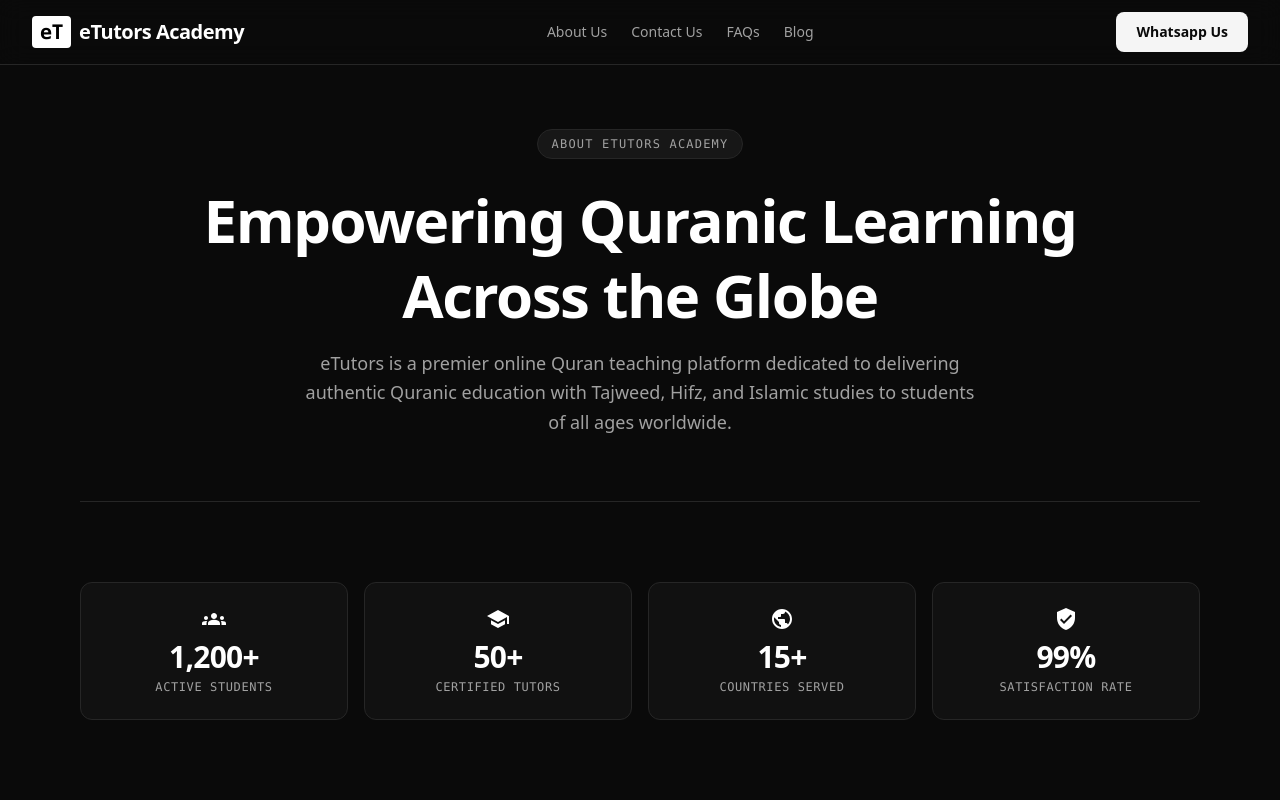
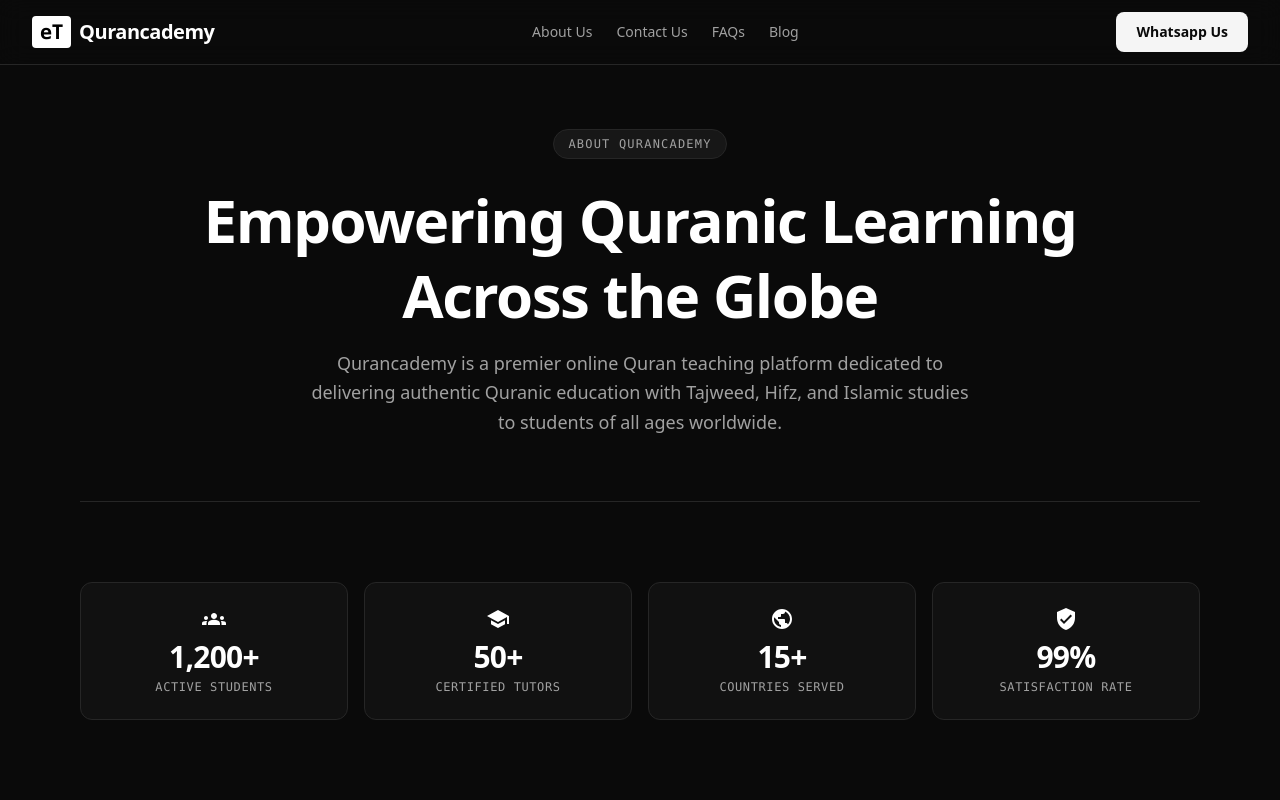
Before and after one commit to KhuramShahzad-5335/qurancademy, a Next.js app: page /about in a window 1280 px wide. Shown: the top 800 px of the page. Built offline with nearby package versions, Linux system fonts and the light colour scheme.

Commit message:
NAME UPDATES....

```diff
--- a/src/app/about/page.tsx
+++ b/src/app/about/page.tsx
@@ -16,8 +16,8 @@
 import TaskAltIcon from '@mui/icons-material/TaskAlt';
 
 export const metadata = {
-  title: "About Us | eTutors Online Quran Academy",
-  description: "Learn about eTutors Online Quran Academy — certified male and female Quran tutors delivering 1-on-1 Tajweed, Qaida, Hifz, and Islamic studies globally.",
+  title: "About Us | Qurancademy",
+  description: "Learn about Qurancademy — certified male and female Quran tutors delivering 1-on-1 Tajweed, Qaida, Hifz, and Islamic studies globally.",
 };
 
 const stats = [
@@ -72,13 +72,13 @@
       {/* 1. Hero Section */}
       <section className="text-center border-b border-neutral-800 pb-16">
         <span className="text-xs font-mono uppercase tracking-widest text-neutral-400 bg-neutral-900 border border-neutral-800 px-3.5 py-1.5 rounded-full inline-block">
-          About eTutors Academy
+          About Qurancademy
         </span>
         <h1 className="text-4xl md:text-6xl font-extrabold text-white mt-6 tracking-tight leading-tight">
           Empowering Quranic Learning <br className="hidden md:block" /> Across the Globe
         </h1>
         <p className="text-neutral-400 text-base md:text-lg mt-4 max-w-2xl mx-auto leading-relaxed">
-          eTutors is a premier online Quran teaching platform dedicated to delivering authentic Quranic education with Tajweed, Hifz, and Islamic studies to students of all ages worldwide.
+          Qurancademy is a premier online Quran teaching platform dedicated to delivering authentic Quranic education with Tajweed, Hifz, and Islamic studies to students of all ages worldwide.
         </p>
       </section>
 
@@ -122,7 +122,7 @@
       {/* 4. Core Values Grid */}
       <section className="space-y-8">
         <div className="text-center">
-          <h2 className="text-3xl font-bold text-white">Why Choose eTutors?</h2>
+          <h2 className="text-3xl font-bold text-white">Why Choose Qurancademy?</h2>
           <p className="text-neutral-400 text-sm mt-2">Built around quality, discipline, and student convenience.</p>
         </div>
 
--- a/src/app/blog/[slug]/page.tsx
+++ b/src/app/blog/[slug]/page.tsx
@@ -21,7 +21,7 @@
   if (!post) return { title: "Post Not Found" };
 
   return {
-    title: `${post.title} | eTutors Quran Academy`,
+    title: `${post.title} | Qurancademy`,
     description: post.excerpt,
   };
 }
@@ -57,7 +57,7 @@
 
         <div className="mt-6 flex items-center justify-between text-xs text-neutral-400 font-mono">
           <span>Written by <strong className="text-neutral-200">{post.author}</strong></span>
-          <span>eTutors Academy Staff</span>
+          <span>Qurancademy Staff</span>
         </div>
       </header>
 
--- a/src/app/blog/page.tsx
+++ b/src/app/blog/page.tsx
@@ -3,7 +3,7 @@
 import { siteConfig } from '../content/site.config';
 
 export const metadata = {
-  title: "Quran Learning Blog & Guides | eTutors Quran Academy",
+  title: "Quran Learning Blog & Guides | Qurancademy",
   description: "Read expert articles on Tajweed, Noorani Qaida, Quran memorization, and online Islamic education.",
 };
 
--- a/src/app/components/common/header.tsx
+++ b/src/app/components/common/header.tsx
@@ -8,7 +8,7 @@
         {/* Brand Logo */}
         <Link href="/" className="text-xl font-bold tracking-tight text-white flex items-center gap-2">
           <span className="bg-white text-black px-2 py-0.5 rounded font-mono">eT</span>
-          eTutors Academy
+          Qurancademy
         </Link>
 
         {/* Navigation Links */}
--- a/src/app/components/contact/locationMap.tsx
+++ b/src/app/components/contact/locationMap.tsx
@@ -2,7 +2,7 @@
   return (
     <div className="w-full h-96 rounded-xl overflow-hidden border border-neutral-800 bg-neutral-900">
       <iframe
-        title="eTutors Location Map"
+        title="Qurancademy Location Map"
         src="https://www.google.com/maps/embed?pb=!1m14!1m12!1m3!1d6806.366763541592!2d74.30532898913562!3d31.46414126432159!2m3!1f0!2f0!3f0!3m2!1i1024!2i768!4f13.1!5e0!3m2!1sen!2s!4v1788627775956!5m2!1sen!2s"
         width="100%"
         height="100%"
--- a/src/app/contact/page.tsx
+++ b/src/app/contact/page.tsx
@@ -82,7 +82,7 @@
           Get In Touch
         </span>
         <h1 className="text-4xl md:text-5xl font-extrabold text-white mt-4 tracking-tight">
-          Contact eTutors Academy
+          Contact Qurancademy
         </h1>
         <p className="text-neutral-400 text-sm md:text-base mt-3 max-w-xl mx-auto leading-relaxed">
           Have questions about our 1-on-1 Quran classes or need to schedule a free trial demo? Send us a message or chat with us directly on Whatsapp.
@@ -116,7 +116,7 @@
 
             {/* Email */}
             <a
-              href="mailto:support@etutors.pk"
+              href="mailto:support@qurancademy.pk"
               className="flex items-start gap-4 p-3 bg-neutral-800/50 hover:bg-neutral-800 border border-neutral-700/60 rounded-lg transition-colors group"
             >
               <div className="p-2.5 bg-neutral-800 rounded-lg text-white group-hover:scale-105 transition-transform">
@@ -124,7 +124,7 @@
               </div>
               <div>
                 <span className="text-xs font-mono text-neutral-400 uppercase tracking-wider block">Email Address</span>
-                <span className="text-sm font-semibold text-white">support@etutors.pk</span>
+                <span className="text-sm font-semibold text-white">support@qurancademy.pk</span>
               </div>
             </a>
 
@@ -157,7 +157,7 @@
               <span>Headquarters</span>
             </div>
             <p className="text-neutral-400 text-xs leading-relaxed">
-              eTutors Online Quran Academy, Pakistan & Global Distance Learning Operations.
+              Qurancademy Online Quran Academy, Pakistan & Global Distance Learning Operations.
             </p>
           </div>
 
--- a/src/app/content/site.config.ts
+++ b/src/app/content/site.config.ts
@@ -15,7 +15,7 @@
 }
 
 export const siteConfig = {
-  name: "eTutors Quran Academy",
+  name: "Qurancademy",
   tagline: "Learn Quran Online with Certified Male & Female Teachers",
   whatsappNumber: "+92 347 1713760",
   whatsappLink:
--- a/src/app/faqs/page.tsx
+++ b/src/app/faqs/page.tsx
@@ -4,7 +4,7 @@
 
 
 export const metadata = {
-  title: "Frequently Asked Questions | eTutors Quran Academy",
+  title: "Frequently Asked Questions | Qurancademy",
   description: "Find answers about our 1-on-1 online Quran classes, teachers, and scheduling.",
 };
 
--- a/src/app/layout.tsx
+++ b/src/app/layout.tsx
@@ -15,8 +15,8 @@
 });
 
 export const metadata: Metadata = {
-  title: "eTutors Academy",
-  description: "Best Online Tutors in Pakistan",
+  title: "Qurancademy",
+  description: "Learn Quran Online with Certified Male & Female Teachers",
 };
 
 export default function RootLayout({
```
